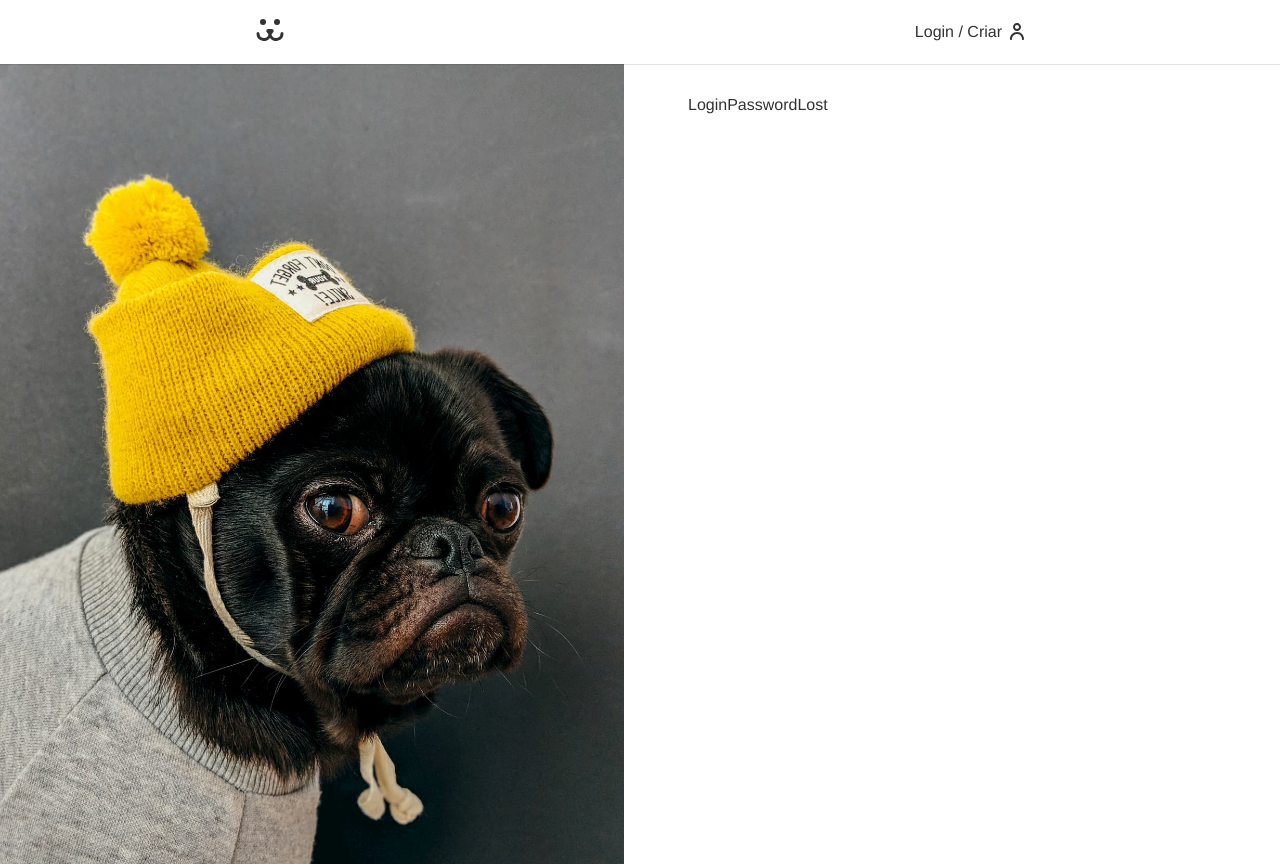
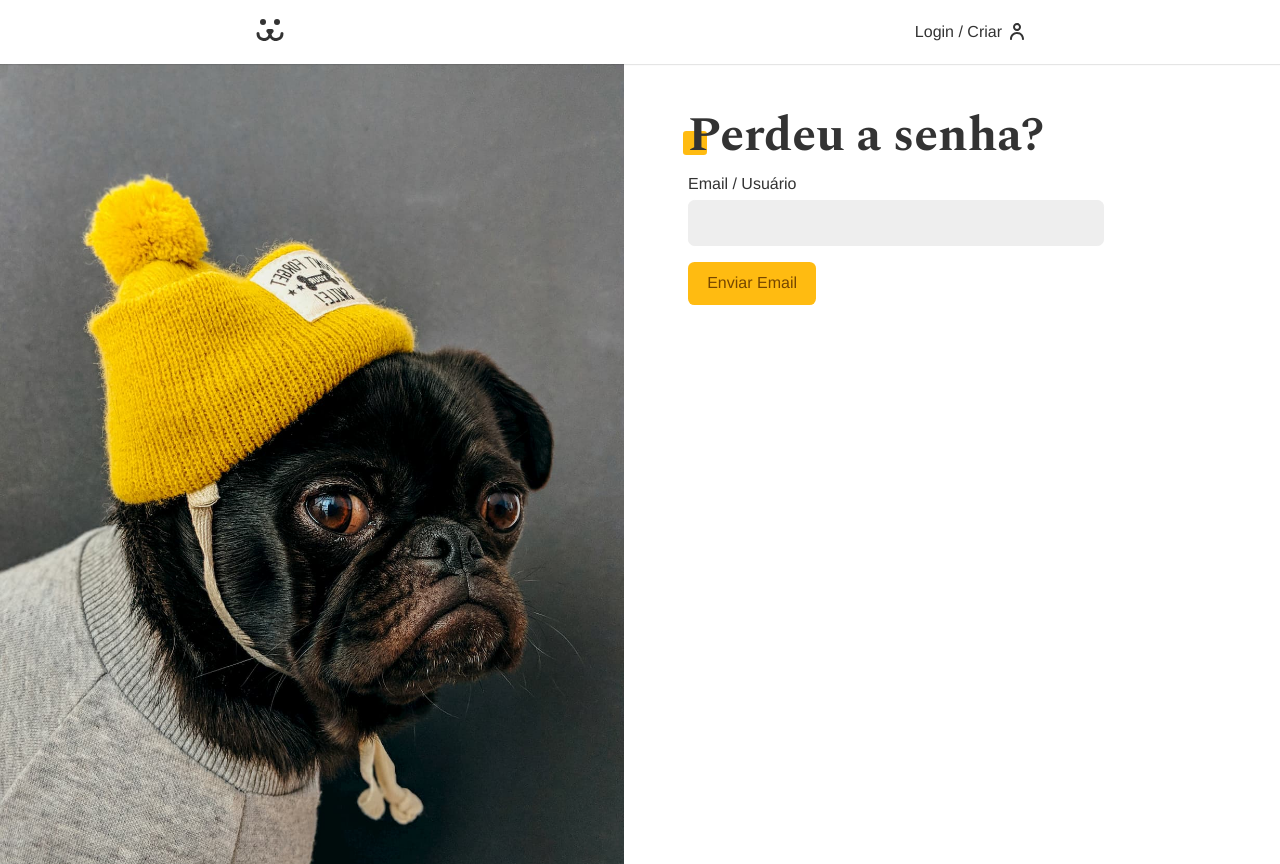
Before and after one commit to ruanlins/dogs-origamid, a React (Vite) app: page /login/perdeu in a window 1280 px wide. Built offline with nearby package versions, Linux system fonts and the light colour scheme.

Commit message:
Created the lost password function

```diff
--- a/src/Components/Login/LoginPasswordLost.jsx
+++ b/src/Components/Login/LoginPasswordLost.jsx
@@ -1,7 +1,44 @@
 import React from 'react';
+import Input from '../Forms/Input';
+import Button from '../Forms/Button';
+import useForm from '../../Hooks/useForm';
+import useFetch from '../../Hooks/useFetch';
+import Error from '../Helper/Error';
+import { PASSWORD_LOST } from '../../api';
 
 const LoginPasswordLost = () => {
-  return <div>LoginPasswordLost</div>;
+  const login = useForm();
+  const { data, loading, error, request } = useFetch();
+
+  async function handleSubmit(event) {
+    event.preventDefault();
+    if (login.validate()) {
+      const { url, options } = PASSWORD_LOST({
+        login: login.value,
+        url: window.location.href.replace('perdeu', 'resetar'),
+      });
+      request(url, options);
+    }
+  }
+
+  return (
+    <section>
+      <h1 className="title">Perdeu a senha?</h1>
+      {data ? (
+        <p>{data}</p>
+      ) : (
+        <form onSubmit={handleSubmit}>
+          <Input label="Email / Usuário" type="text" name="email" {...login} />
+          {loading ? (
+            <Button disabled>Enviando...</Button>
+          ) : (
+            <Button>Enviar Email</Button>
+          )}
+        </form>
+      )}
+      <Error error={error} />
+    </section>
+  );
 };
 
 export default LoginPasswordLost;
--- a/src/api.jsx
+++ b/src/api.jsx
@@ -108,3 +108,16 @@ export function PHOTO_DELETE(id) {
     },
   };
 }
+
+export function PASSWORD_LOST(body) {
+  return {
+    url: API_URL + '/api/password/lost',
+    options: {
+      method: 'POST',
+      headers: {
+        'Content-Type': 'application/json',
+      },
+      body: JSON.stringify(body),
+    },
+  };
+}
--- a/vite.config.js
+++ b/vite.config.js
@@ -4,6 +4,6 @@ import svgr from 'vite-plugin-svgr';
 
 // https://vitejs.dev/config/
 export default defineConfig({
-  base: '/dogs-origamid',
+  base: '/',
   plugins: [react(), svgr()],
 });
```
